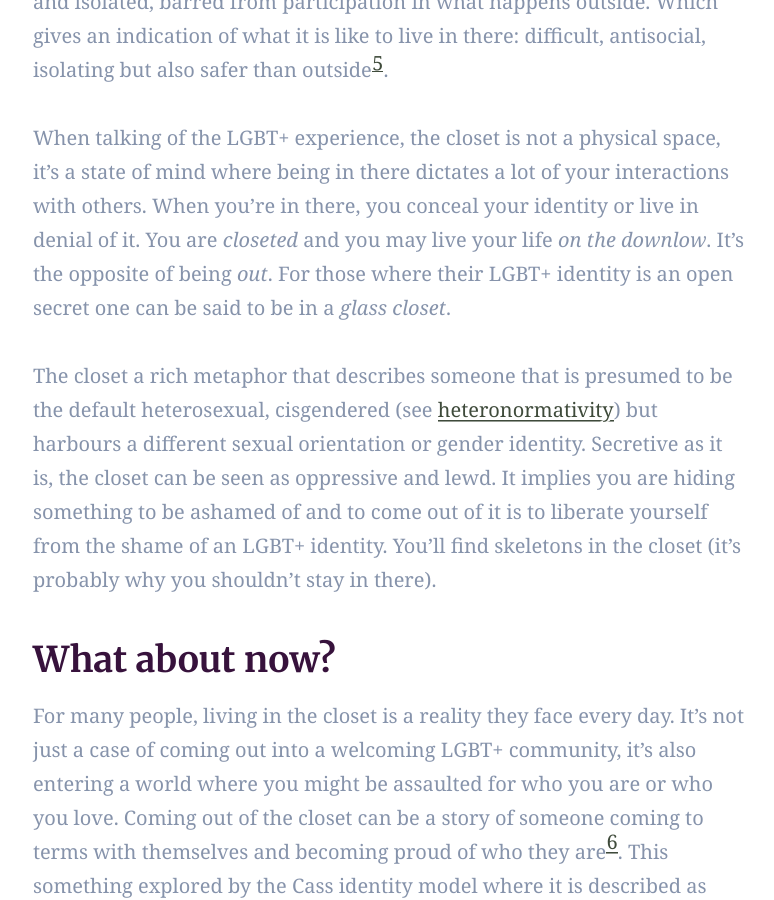
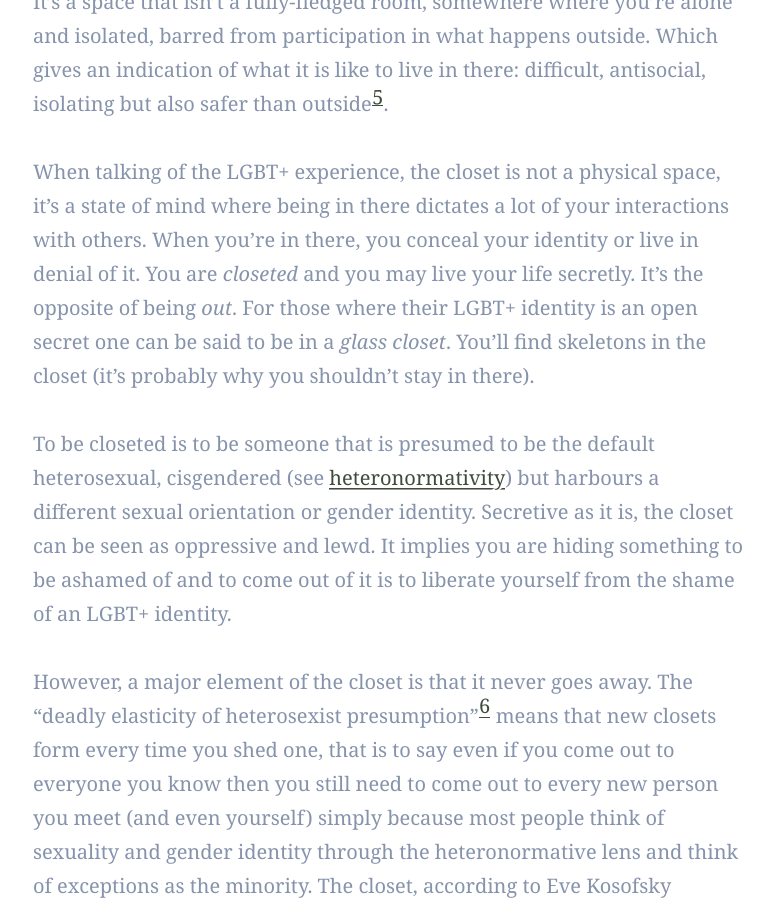
Before and after one commit to tpepper0408/pepper-central, a Jekyll site: the page built from _posts/2022-02-01-coming-out-of-a-glass-closet.md, in a window 1280 px wide and 900 px high, scrolled down 2849 px. Shown: the whole window, without its empty margins (250-1024 px from the left). Built offline with Jekyll 4.4.1, drawn with Linux system fonts in a browser that asks for light colours; some of the changed text lies outside the part shown.

Commit message:
Post/coming out (#3)
* Updating closet post to include Sedgwick quotes

* Final edits to the post and adding spellcheck config

```diff
--- a/_posts/2022-02-01-coming-out-of-a-glass-closet.md
+++ b/_posts/2022-02-01-coming-out-of-a-glass-closet.md
@@ -6,13 +6,16 @@ categories:
 feature_image: "https://picsum.photos/2560/600?image=42"
 ---
 
-Let’s keep this *on the down low* theydies and gentlethems. For LGBT+ history month I thought it would be a good idea to talk about coming out and what it means, you’ll have heard the terms *coming out*, *outing* and *in the closet*, but do you know where they came from and what they mean to LGBT+ folk?
+Hello theydies and gentlethems. For LGBT+ history month I thought it would be a good idea to talk about coming out and what it means, you’ll have heard the terms *coming out*, *outing* and *in the closet*, but do you know where they came from and what they mean to LGBT+ folk?
+
+<!-- more -->
+
 ## Origins
 ### Coming Out
-Before there was a closet, there was coming out. It may seem archaic, but to this day young women are presented to society during debutante balls, and when they are presented they are *coming out* to enter a world of eligible bachelors. This is the sense in which coming out was used initially by gay men in the early 1900s in America, it wasn’t that they were coming out of anywhere in particular, they were entering a world of homosexual society[^2]. They were being presented at drag balls modeled after debutante balls. In pre-WW2 America, it was often reported on publicly as a person entering the homosexual scene of a particular city[^1].
+Before there was a closet, there was coming out. It may seem archaic, in some circles young women are presented to society during debutante balls to this day, and when they are presented they are *coming out* to enter a world of eligible bachelors. This is the sense in which coming out was used initially by gay men in the early 1900s in America, it wasn’t that they were coming out of anywhere in particular, they were entering a world of homosexual society[^2]. They were being presented at drag balls modelled after debutante balls. In pre-WW2 America, it was often reported on publicly as a person entering the homosexual scene of a particular city[^1].
 > “The coming out of new debutantes into homosexual society was an outstanding feature of Baltimore’s eighth annual frolic of the pansies.” Baltimore Afro-American, 1931 [^11]
 
-The culture of ballroom continues to this day, although it has evolved a lot since the first balls. Paris is still burning[^3], drag balls are where houses (Xtravaganza, Allure, Garcon, Mugler, LaBeija and many more) compete but also form found-families for LGBT+ folk. This is where you strike a pose, vogue and practice the art of realness.
+The culture of ballroom continues to this day, although it has evolved a lot since the first balls. Ballroom culture has been picked up by different groups across the world and has come to be a haven and community for some LGBT+ folk. You could say that Paris is still burning[^3]; drag balls are where houses (Xtravaganza, Allure, Garcon, Mugler, LaBeija and many more) compete but also form found-families for LGBT+ folk. This is where you strike a pose, vogue and practice the art of realness.
 
 You can go into a long discussion about the language that developed in these balls and how a lot of common sayings are taken from the culture of drag but for our purposes it’s worth pointing out that *realness* is the ability to blend, i.e. the ability to pass as someone else. Something which was, and still is, celebrated in some LGBT+ circles. It is also indicative of the struggle of living as an LGBT+ person. Being able to hide who you are can be seen as a skill to be celebrated when it affords you protection.
 
@@ -23,20 +26,22 @@ Before the term closet was used it was more common to refer to an LGBT+ person l
 ### Skeletons in the Closet
 The first usage of the term closet, to mean someone who is hiding their LGBT+ identity, comes from the late 1960s. The origin is not absolutely certain but it's a term that is rife with meaning as it originally referred to a small private room for prayer. This gives it a sense of privacy and secrecy. It's a space that isn't a fully-fledged room, somewhere where you're alone and isolated, barred from participation in what happens outside. Which gives an indication of what it is like to live in there: difficult, antisocial, isolating but also safer than outside[^4].
 
-When talking of the LGBT+ experience, the closet is not a physical space, it's a state of mind where being in there dictates a lot of your interactions with others. When you're in there, you conceal your identity or live in denial of it. You are *closeted* and you may live your life *on the downlow*. It's the opposite of being *out*. For those where their LGBT+ identity is an open secret one can be said to be in a *glass closet*.
+When talking of the LGBT+ experience, the closet is not a physical space, it's a state of mind where being in there dictates a lot of your interactions with others. When you're in there, you conceal your identity or live in denial of it. You are *closeted* and you may live your life secretly. It's the opposite of being *out*. For those where their LGBT+ identity is an open secret one can be said to be in a *glass closet*. You'll find skeletons in the closet (it's probably why you shouldn't stay in there).
 
-The closet a rich metaphor that describes someone that is presumed to be the default heterosexual, cisgendered (see [heteronormativity](https://www.eldis.org/keyissues/heteronormativity)) but harbours a different sexual orientation or gender identity. Secretive as it is, the closet can be seen as oppressive and lewd. It implies you are hiding something to be ashamed of and to come out of it is to liberate yourself from the shame of an LGBT+ identity. You'll find skeletons in the closet (it's probably why you shouldn't stay in there).
+To be closeted is to be someone that is presumed to be the default heterosexual, cisgendered (see [heteronormativity](https://www.eldis.org/keyissues/heteronormativity)) but harbours a different sexual orientation or gender identity. Secretive as it is, the closet can be seen as oppressive and lewd. It implies you are hiding something to be ashamed of and to come out of it is to liberate yourself from the shame of an LGBT+ identity.
+
+However, a major element of the closet is that it never goes away. The "deadly elasticity of heterosexist presumption"[^12] means that new closets form every time you shed one, that is to say even if you come out to everyone you know then you still need to come out to every new person you meet (and even yourself) simply because most people think of sexuality and gender identity through the heteronormative lens and think of exceptions as the minority. The closet, according to Eve Kosofsky Sedgwick, is actually the "defining structure of gay oppression in this century"[^13]. For some people, even if you've come to terms with elements of your sexuality or gender identity, it doesn't mean you are comfortable with it - the closet is still there. This coming out of the closet is a lot of hard work.
 
 ## What about now?
-For many people, living in the closet is a reality they face every day. It's not just a case of coming out into a welcoming LGBT+ community, it's also entering a world where you might be assaulted for who you are or who you love. Coming out of the closet can be a story of someone coming to terms with themselves and becoming proud of who they are[^5]. This something explored by the Cass identity model where it is described as going through stages of confusion, denial, comparison, tolerance, acceptance, pride and then synthesis[^6].
+For many people, living in the closet is a reality they face every day. It's not just a case of coming out into a welcoming LGBT+ community, it's also entering a world where you might be assaulted for who you are or who you love. Coming out of the closet can be a story of someone coming to terms with themselves and becoming proud of who they are[^5].
 
-LGBT+ folk have to deal with their own internalised homophobia, biphobia and transphobia - and the closet is where you live while you do. Not all of these phobias are the same; there's a transphobia renaissance in the UK[^7] and bi people can experience a *double closet* where they can be discriminated against from within the LGBT+ community as well as outside it for their identity[^8].
+LGBT+ folk have to deal with their own internalised homophobia, biphobia and transphobia - and the closet is where you live while you do. Not all of these phobias are the same; there's a transphobia renaissance in the UK[^7] and bi people can experience a *double closet* where they can be discriminated against from within the LGBT+ community as well as outside it[^8].
 
-I can't help but feel this is getting better because, as homophobia is less pronounced, the internalisation of these phobias affect young LGBT+ folk less. However, they take a long time to die, people as young as their 30s grew up while it was illegal to teach that homosexuality was normal under section 28. Older members of the LGBT+ community lived through much worse.
+I can't help but feel this is getting better because, as homophobia is less pronounced, the internalisation of these phobias affect young LGBT+ folk less. However, prejudices take a long time to die, people as young as their 30s grew up while it was illegal to teach that homosexuality was normal under section 28. Older members of the LGBT+ community lived through much worse.
 
 Phobias don't just exist internally, there are very real consequences to being openly LGBT+ in the world. This is where *outing* comes into play as it is shorthand for *forcing someone out of the closet*. A 2018 study found that this happens to around 11% of LGBT+ individuals in the workplace where their identity is shared without their consent[^9].
 
-It can be dangerous and shouldn't really be something you ever aim to do. It's a deeply personal journey which you are forcing on someone, the choice to come out is not made lightly and is often difficult. Not only could they be struggling with it in their own head, they might not want to face the external reality of homophobia just yet.
+Outing someone can be dangerous and shouldn't be something you ever aim to do. It's a deeply personal journey which you are forcing on someone, the choice to come out is not made lightly and is often difficult. Not only could they be struggling with it in their own head, they might not want to face the external reality of homophobia just yet.
 ### Being yourself
 There's a big difference between *covering* your identity and adapting to a culture, in the former you hide who you are for fear of repercussions (social, physical, career) and in the latter you are outwardly yourself but you adapt to the specifics of the workplace. The former has a huge mental strain and perceived or material cost of failure, the latter is a natural fitting to the established culture in any organisation. To be yourself is not something that comes to us all as the same challenge.
 
@@ -59,3 +64,5 @@ So I'm coming out of my glass closet (shocker I know) but what I want it to mean
 [^9]: https://assets.publishing.service.gov.uk/government/uploads/system/uploads/attachment_data/file/722314/GEO-LGBT-Survey-Report.pdf, p.22
 [^10]: https://assets.publishing.service.gov.uk/government/uploads/system/uploads/attachment_data/file/722314/GEO-LGBT-Survey-Report.pdf, p.21
 [^11]: https://www.pbs.org/outofthepast/past/p3/1931.html
+[^12]: Sedgwick, Eve Kosofsky. (2008). *Epistemology of the Closet*. University of California Press: 68
+[^13]: Sedgwick, Eve Kosofsky. (2008). *Epistemology of the Closet*. University of California Press: 71
```
